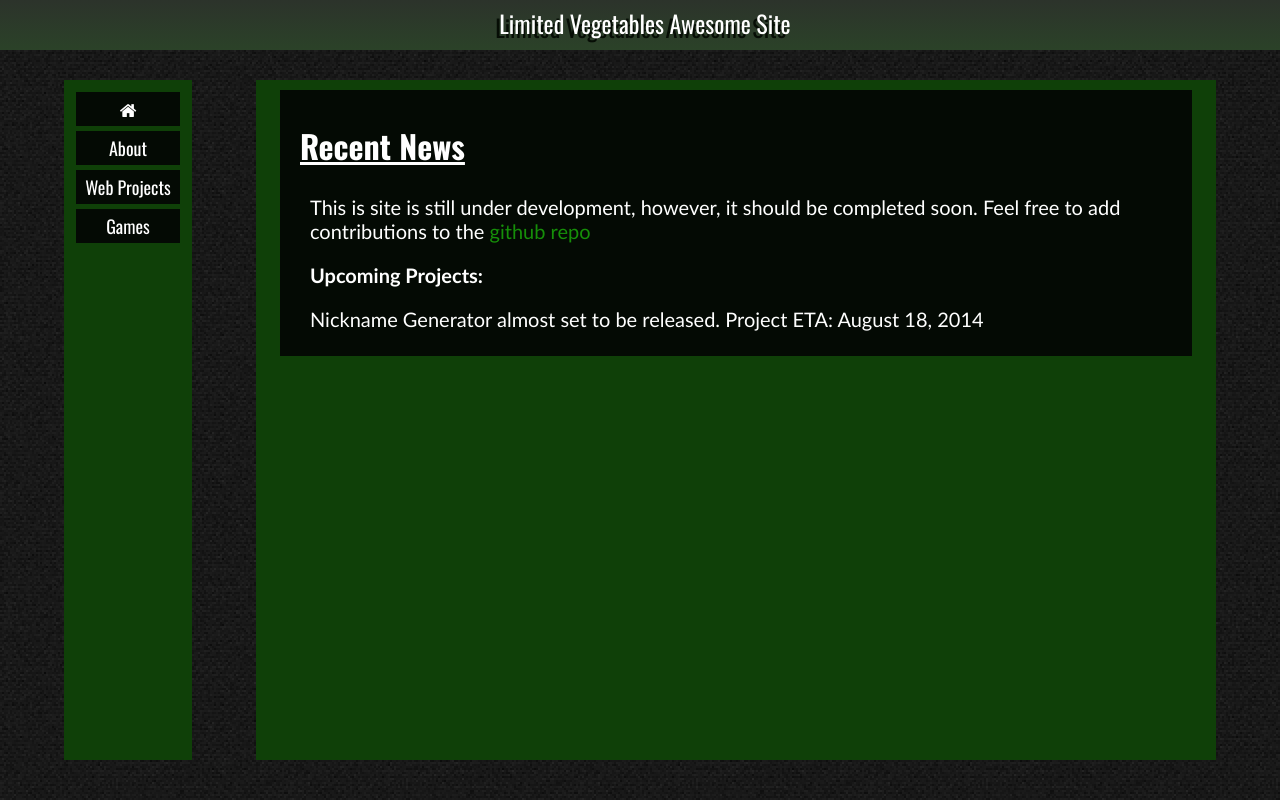
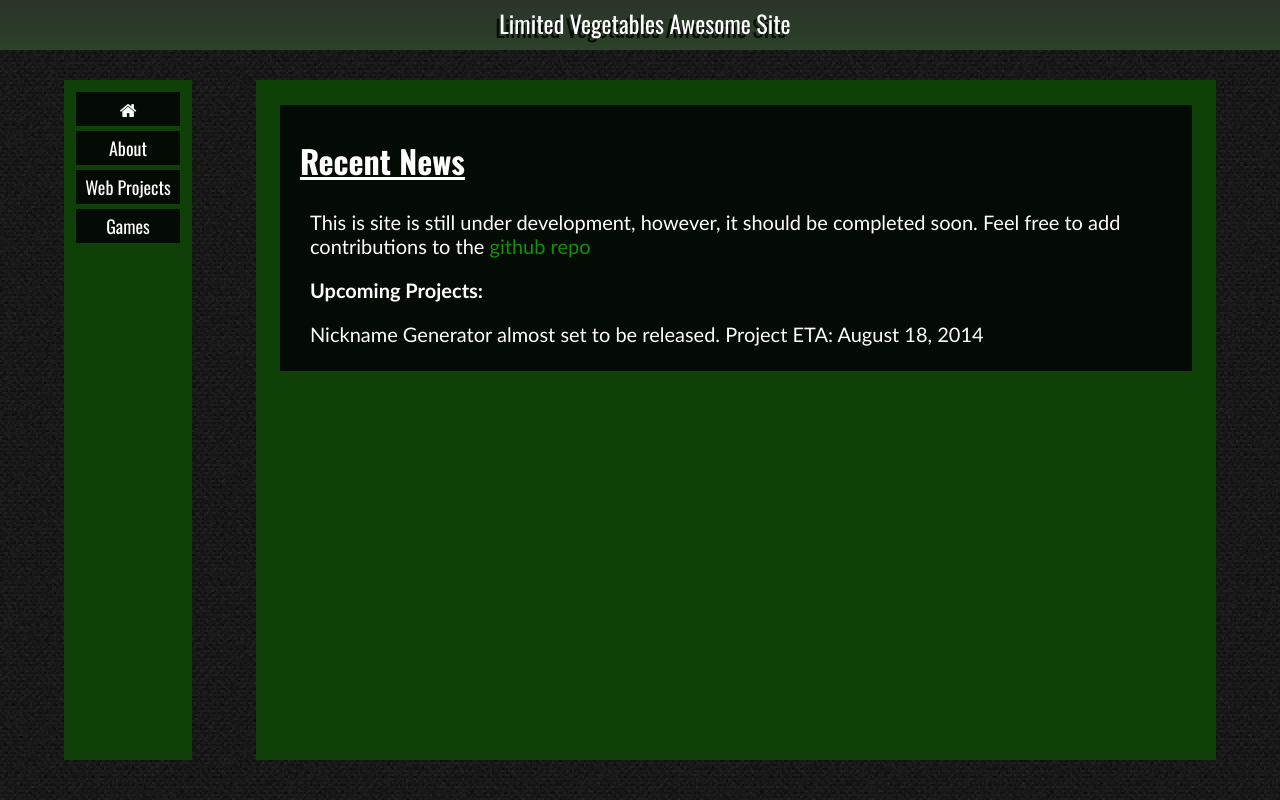
Before and after one commit to Spikinator/PortfolioSite, a plain HTML site: page index.html in a window 1280 px wide. Drawn offline with nearby package versions, Linux system fonts and the light colour scheme; files whose address does not match are found by name.

Commit message:
Fixed margin-top

```diff
--- a/css/index.css
+++ b/css/index.css
@@ -62,10 +62,6 @@ a:hover {
 
 }
 
-/* black color 040A04 */
-
-
-
 ul {
 	position: relative;
 	margin: 5px;
@@ -98,7 +94,7 @@ article {
 	height: 95%;
 	margin-right: auto;
 	margin-left: auto;
-	margin-top: 10px;
+	margin-top: 25px;
 	height: auto;
 	padding: 0px;
 	padding-top: 5px;
```
